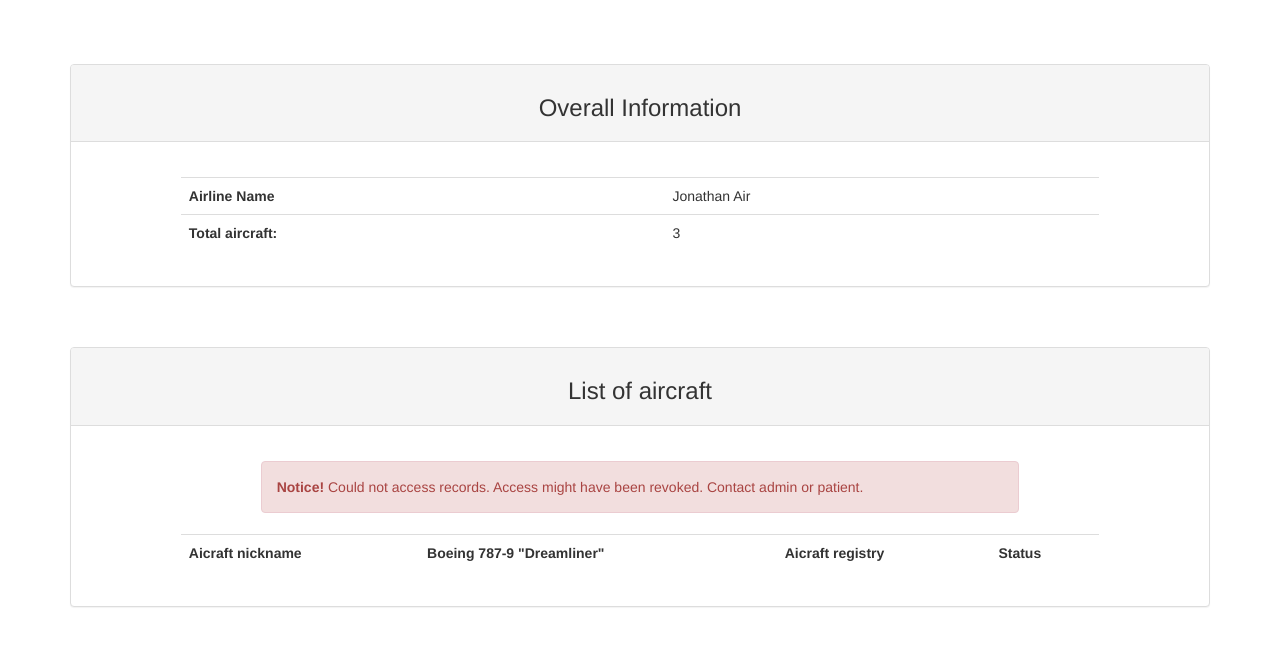
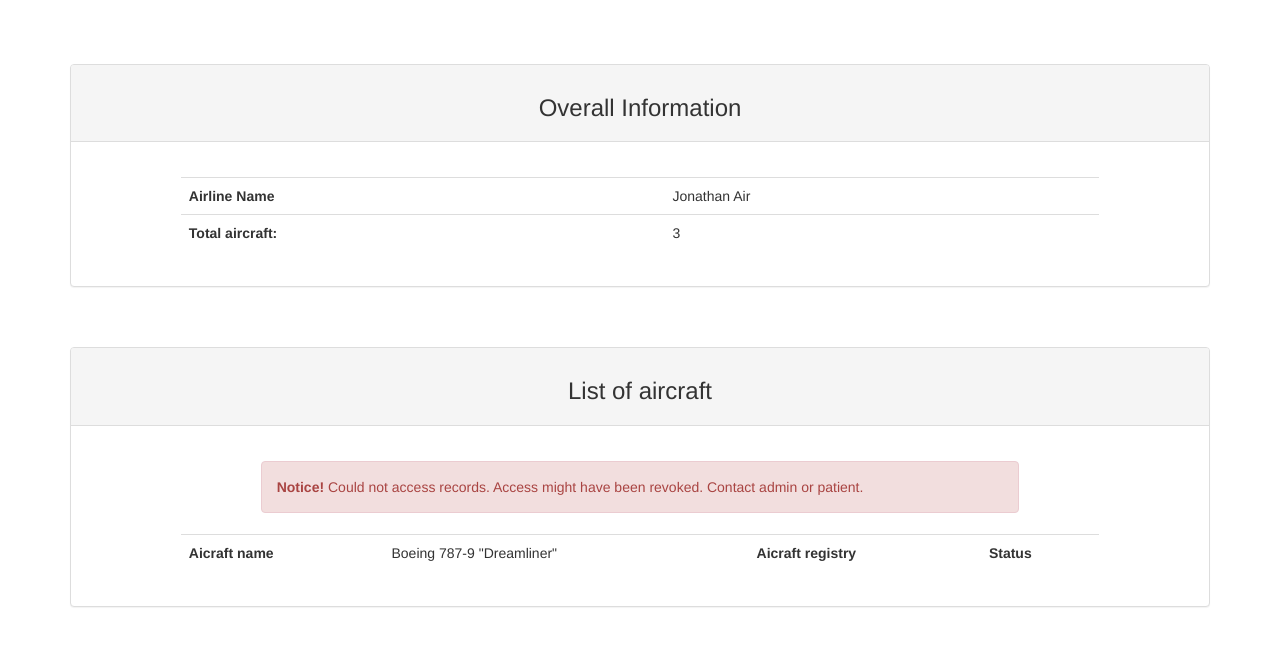
Before and after one commit to Jonathanmoses195/aviationrecordsgithubtest, a website: page src/doctor.html in a window 1280 px wide. Shown: the part 57-702 px from the top of the page. Drawn offline with Linux system fonts and the light colour scheme; a script that the page names is missing.

Commit message:
/div was in wrong location

```diff
--- a/src/doctor.html
+++ b/src/doctor.html
@@ -116,9 +116,10 @@
                     <div class="col-sm-offset-1 col-sm-10">
                         <table id="viewPatient" class="table table-hover">
                             <tr>
-                                <th>Aicraft nickname</th>
-                                    <div class="col-sm-8"></div>
-                                        <th>Boeing 787-9 "Dreamliner"</th>
+                                <th>Aicraft name</th>
+                                    <div class="col-sm-8">
+                                        <td>Boeing 787-9 "Dreamliner"</td>
+                                    </div>
                                 <th class="publicKeyPatient">Aicraft registry</th>
                                 <th>Status</th>
                             </tr>
```
